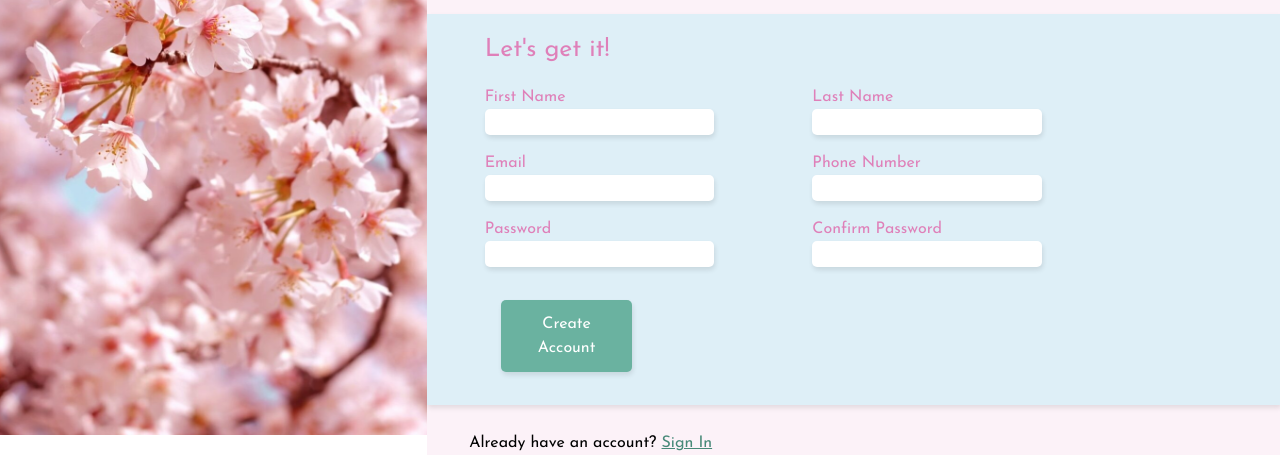
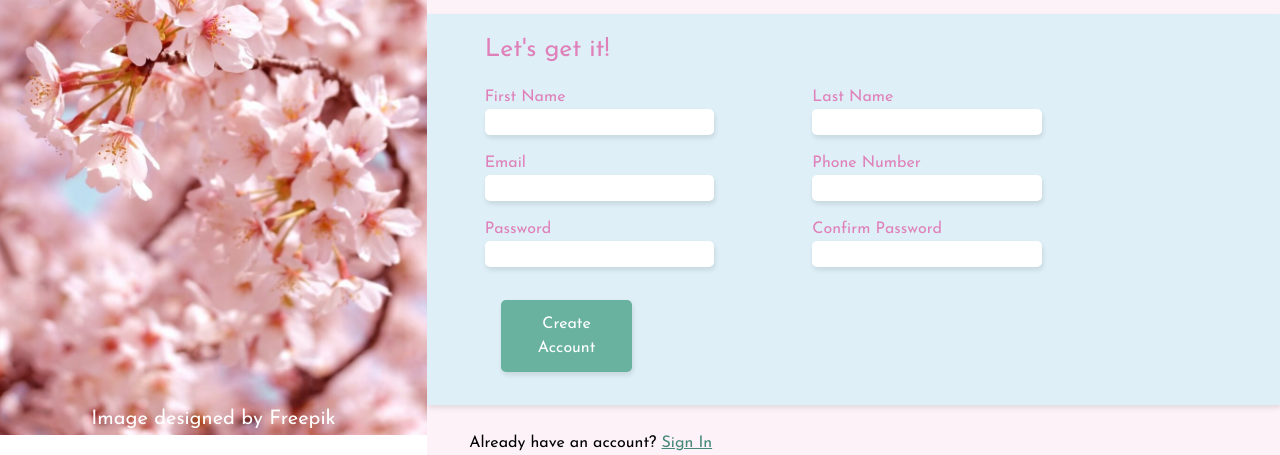
Before and after one commit to AndrewGavin304/form-landing-project, a website: page index.html in a window 1280 px wide. Shown: the part 365-820 px from the top of the page. Drawn offline with Linux system fonts and the light colour scheme.

Commit message:
Add attribution

```diff
--- a/_base.scss
+++ b/_base.scss
@@ -42,6 +42,20 @@ body {
         color: lighten($pink, 7);
     }
 }
+
+.attribution{
+    display: flex;
+    position: absolute;
+    width: 100%;
+    height: 4%;
+    align-items: center;
+    justify-content: center;
+    background-color: #47897800;
+    bottom: 0;
+    font-size: 20px;
+    color: white;
+}
+
 
 .main {
     display: flex;
--- a/index.html
+++ b/index.html
@@ -16,6 +16,7 @@
       <img src="/resources/tree.svg" alt="">
       <span class="company-name">cherry</span>
     </div>
+    <div class="attribution">Image designed by Freepik</div>
   </div>
   <div class="main">
     <div class="main-text">
```
Also changed, not shown: css/index.css, 1 other file.
